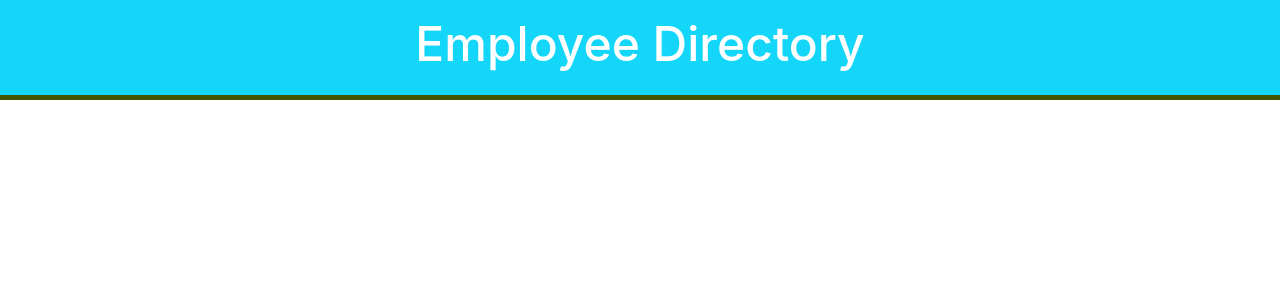
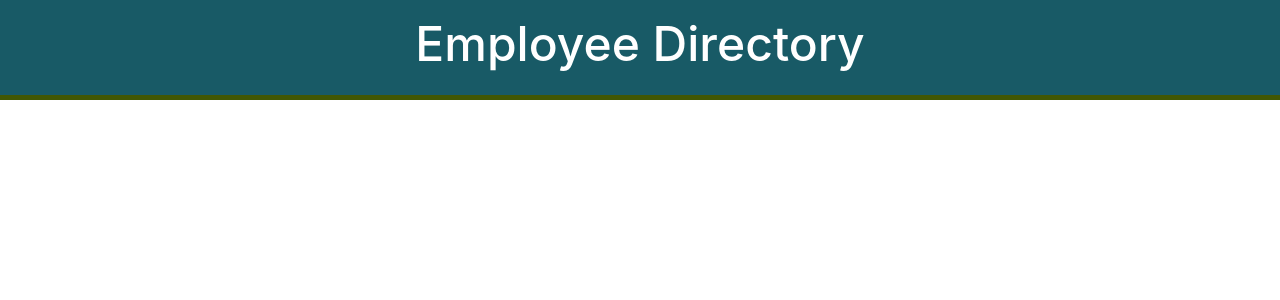
Before and after one commit to mathigayathri2001/Employee_Directory, a React (Create React App) app: page / in a window 1280 px wide. Shown: the top 300 px of the page. Built offline with nearby package versions, Linux system fonts and the light colour scheme.

Commit message:
added styles for the Headercomponents

```diff
--- a/src/components/Header/style.css
+++ b/src/components/Header/style.css
@@ -1,5 +1,5 @@
 .header {
-    background: #13d6f9;
+    background: #185a66;
     height: 100px;
     border-bottom: solid;
     border-color: rgb(65, 87, 3);
```
